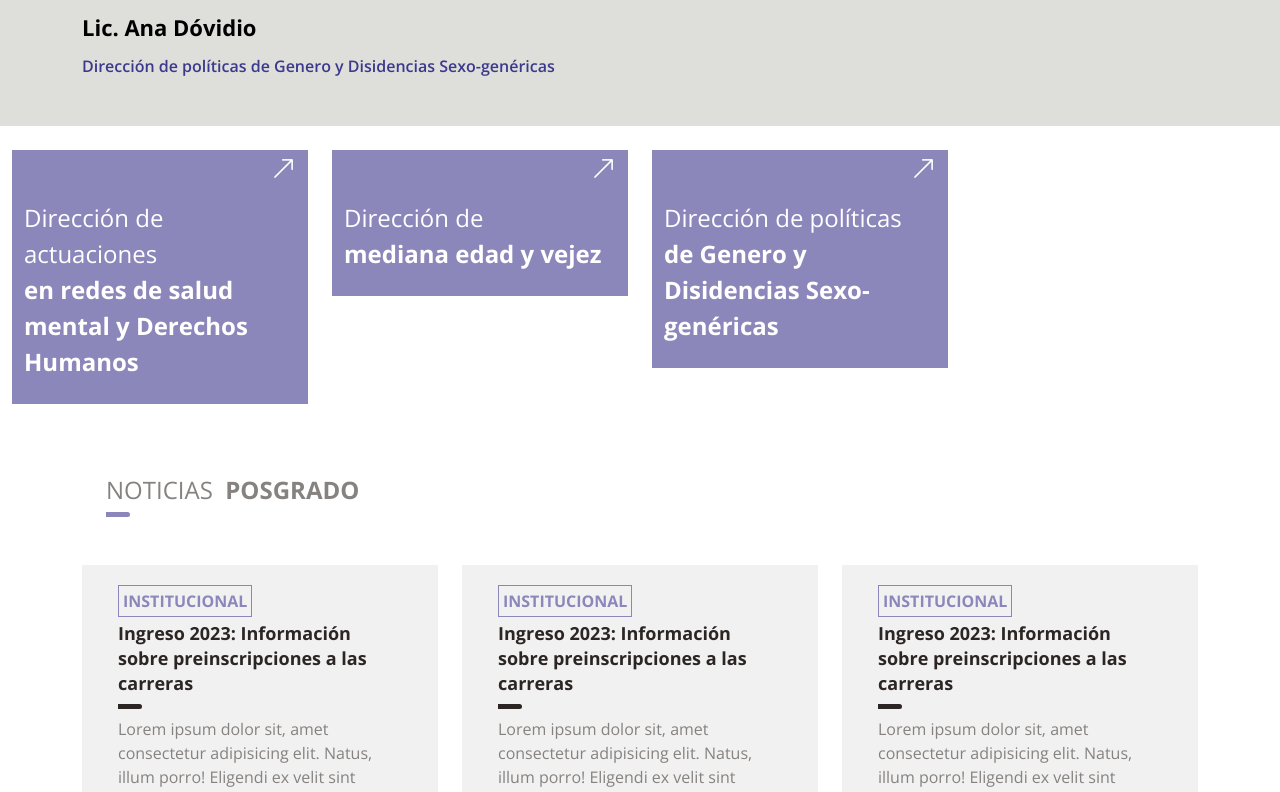
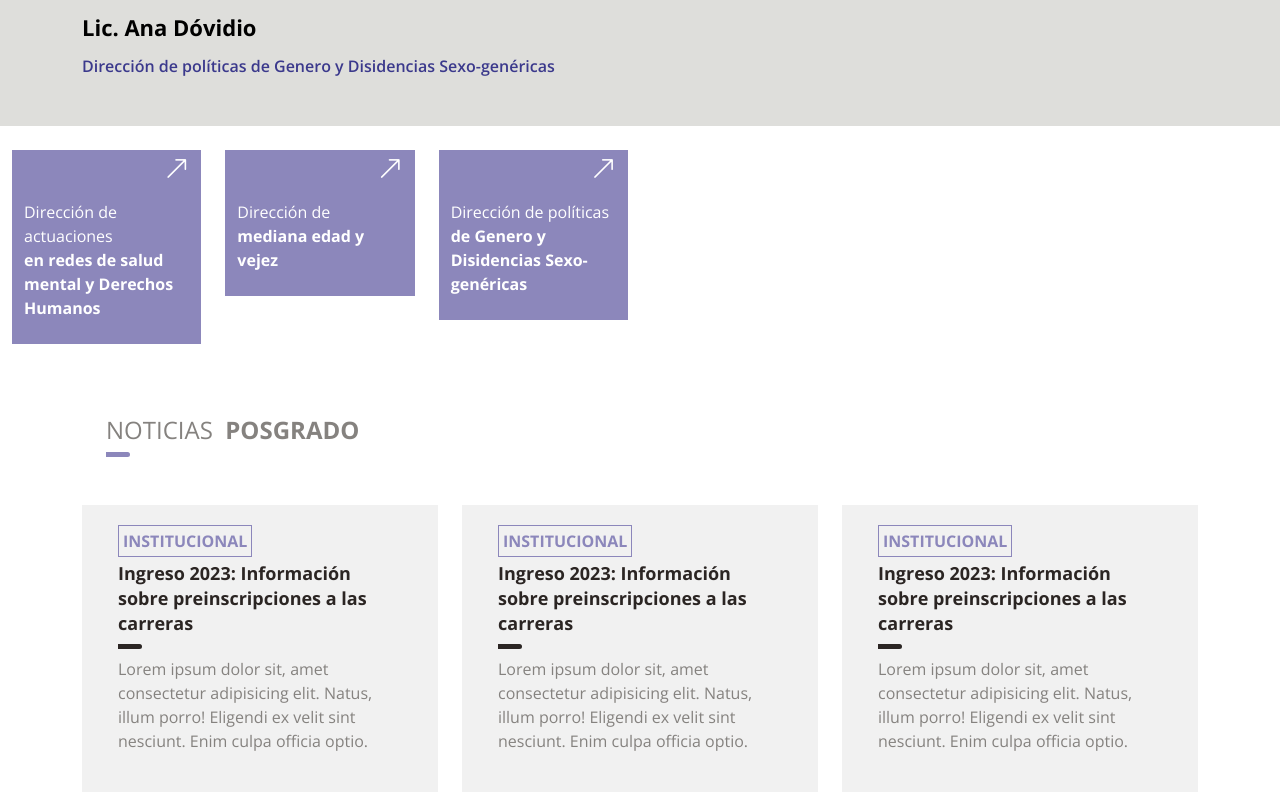
Before and after one commit to guidoPascualetti/vite-react-githubpages, a React (Vite) app: page /ddhh in a window 1280 px wide. Shown: the part 812-1604 px from the top of the page. Built offline with nearby package versions, Linux system fonts and the light colour scheme.

Commit message:
Cambio de letra

```diff
--- a/src/assets/sass/theme/_fonts.scss
+++ b/src/assets/sass/theme/_fonts.scss
@@ -30,6 +30,23 @@ $w-black: 900;
 .psico-destacado-fino {
 
 	font-size: 24px;
+	font-weight: $w-regular;
+	// line-height: 33px;
+	// letter-spacing: 0em;
+	// text-align: left;
+
+
+}
+.psico-boton {
+
+	font-size: 16px;
+	font-weight: $w-bold;
+
+
+}
+.psico-boton-fino {
+
+	font-size: 16px;
 	font-weight: $w-regular;
 	// line-height: 33px;
 	// letter-spacing: 0em;
--- a/src/components/secretarias/Botonera.jsx
+++ b/src/components/secretarias/Botonera.jsx
@@ -28,10 +28,10 @@ export default function Botonera({ data }) {
                 <Acordeon.Button>
                   <Boton isActive={acordeonActive === item.id} bg={item.bg}>
                     <p
-                      className={`psico-destacado-fino text-${item.color} p-0 m-0`}
+                      className={`psico-boton-fino text-${item.color} p-0 m-0`}
                     >
                       {item.title} <br></br>
-                      <span className={`psico-destacado text${item.color}`}>
+                      <span className={`psico-boton text${item.color}`}>
                         {item.titleBold}
                       </span>
                     </p>
@@ -53,18 +53,16 @@ export default function Botonera({ data }) {
       <Container fluid className="d-none d-lg-block">
         <Row className="mt-3">
           {data.acordeon.map((item, index) => (
-            <Col className="mt-2" xs={12} md={6} lg={3} key={index}>
+            <Col className="mt-2" lg={2} key={index}>
               <Boton
                 isActive={acordeonActive === item.id}
                 bg={item.bg}
                 click={() => handlerClickAcorden(item.id)}
                 changeBg={true}
               >
-                <p
-                  className={`psico-destacado-fino text-${item.color} p-0 m-0`}
-                >
+                <p className={`psico-boton-fino text-${item.color} p-0 m-0`}>
                   {item.title} <br></br>
-                  <span className={`psico-destacado text${item.color}`}>
+                  <span className={`psico-boton text${item.color}`}>
                     {item.titleBold}
                   </span>
                 </p>
--- a/src/components/secretarias/HeaderSecretaria.jsx
+++ b/src/components/secretarias/HeaderSecretaria.jsx
@@ -16,6 +16,7 @@ export default function HeaderSecretaria({ firstT, secondT, bajada = null }) {
               backgroundImage: `url("https://i.picsum.photos/id/140/400/400.jpg?hmac=g-jpVEE9sIBkD90UyFVabP86FsrmMieI68Tc-9_GKYE")`,
               backgroundSize: "cover",
               backgroundPosition: "center",
+              minHeight: "400px",
             }}
           ></Col>
           <Col xs={12} lg={6} className="pt-4 order-lg-first">
```
